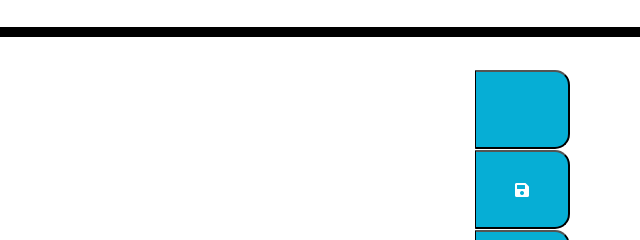
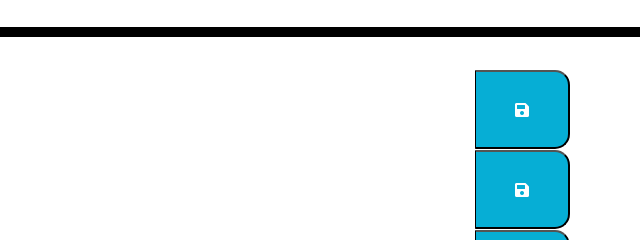
Before and after one commit to maclauren/daily-planner-app, a plain HTML site: page starter/index.html in a window 1280 px wide. Shown: the part 267-507 px from the top of the page, 640-1280 px from the left. Drawn offline with nearby package versions, Linux system fonts and the light colour scheme.

Commit message:
added save icon to 0900

```diff
--- a/starter/index.html
+++ b/starter/index.html
@@ -45,7 +45,7 @@
         <!-- col 2 = text area -->
         <textarea class="col-10 event"></textarea>
         <!-- col 3 = save button -->
-        <button class="col-1 saveBtn"></button>
+        <button class="col-1 saveBtn"><i class="fas fa-save"></i></button>
       </div>
 
       <div class="row time-block" id="10">
```
